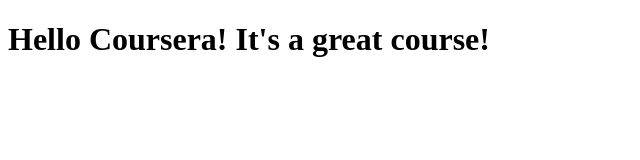
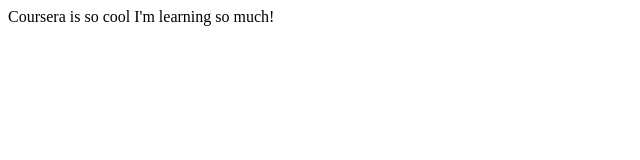
Before and after one commit to carlosbernal2222/carlosbernal2222.github.io, a plain HTML site: page site/index.html in a window 1280 px wide. Shown: the whole page, without its empty margins (0-640 px from the left). Drawn offline with Linux system fonts and the light colour scheme.

Commit message:
Made changes to site

```diff
--- a/site/index.html
+++ b/site/index.html
@@ -1,9 +1,10 @@
 <!DOCTYPE html>
 <html>
-<head>
-    <title>Hello Coursera</title>
-</head>
-<body>
-<h1>Hello Coursera! It's a great course!</h1>
-</body>
+    <head>
+        <meta charset="utf-8">
+        <title>Coursera is Cools!</title>
+    </head>
+    <body>
+        Coursera is so cool I'm learning so much!
+    </body>
 </html>
```
